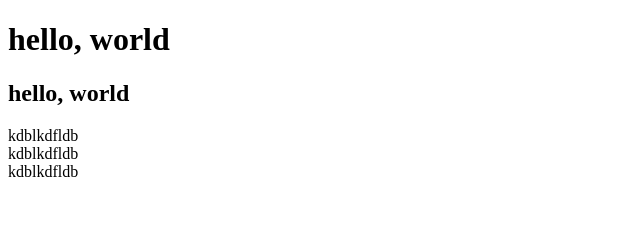
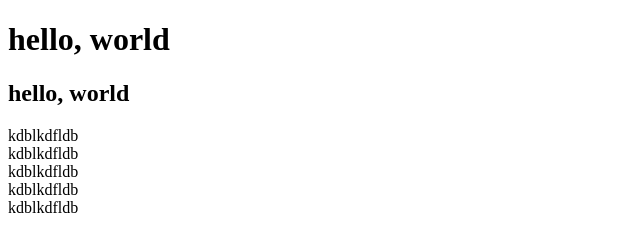
Before and after one commit to Nadezhda-Yakubova/git2, a plain HTML site: page index.html in a window 1280 px wide. Shown: the whole page, without its empty margins (0-640 px from the left). Drawn offline with Linux system fonts and the light colour scheme.

Commit message:
This reverts commit 3c6d941d192f9718d1f296adab766467acdd753c.

```diff
--- a/index.html
+++ b/index.html
@@ -11,5 +11,7 @@
     <div class="foter">kdblkdfldb</div>
     <div class="foter">kdblkdfldb</div>
     <div class="foter">kdblkdfldb</div>
+    <div class="foter">kdblkdfldb</div>
+    <div class="foter">kdblkdfldb</div>
 </body>
 </html>
```
